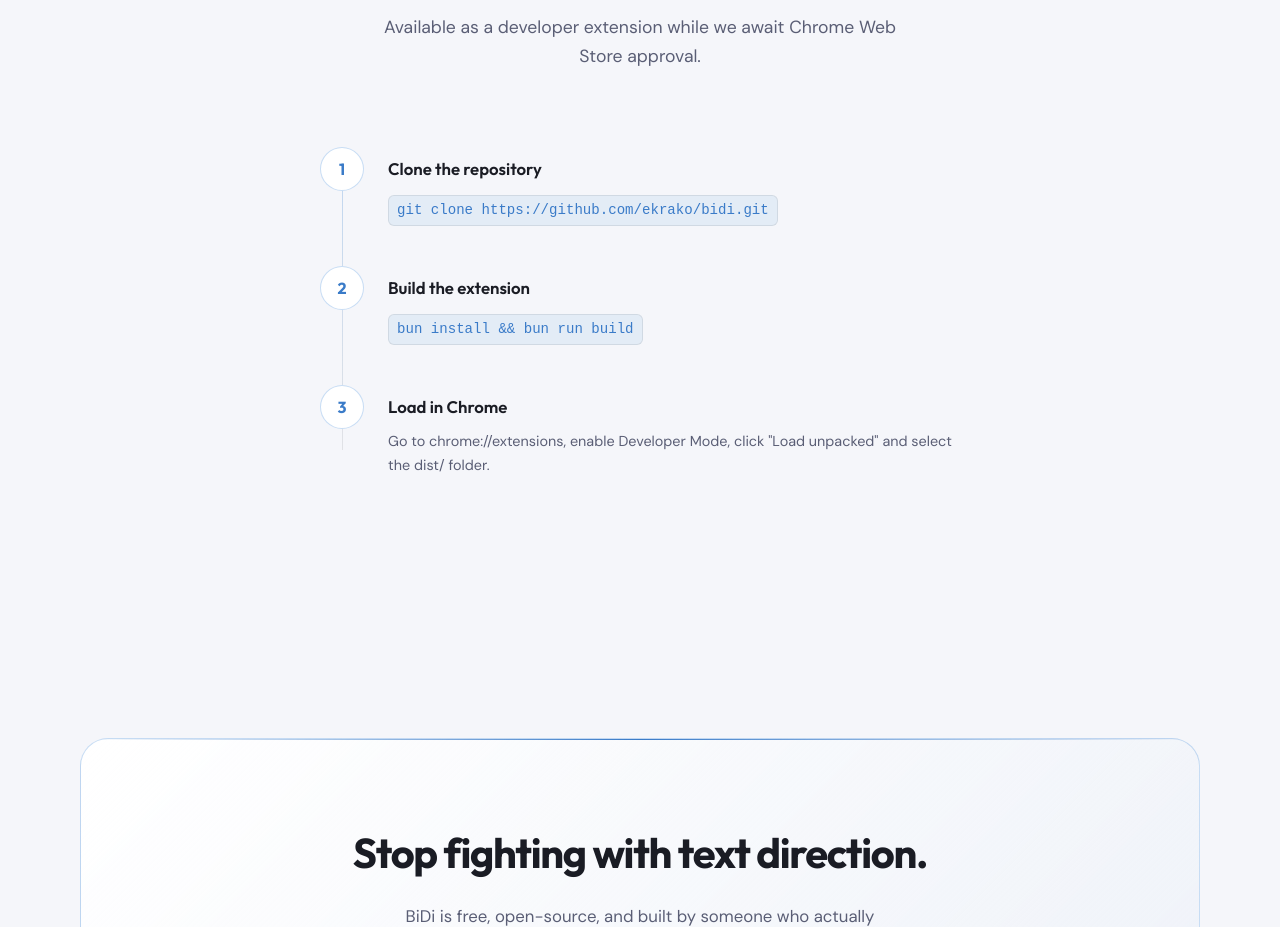
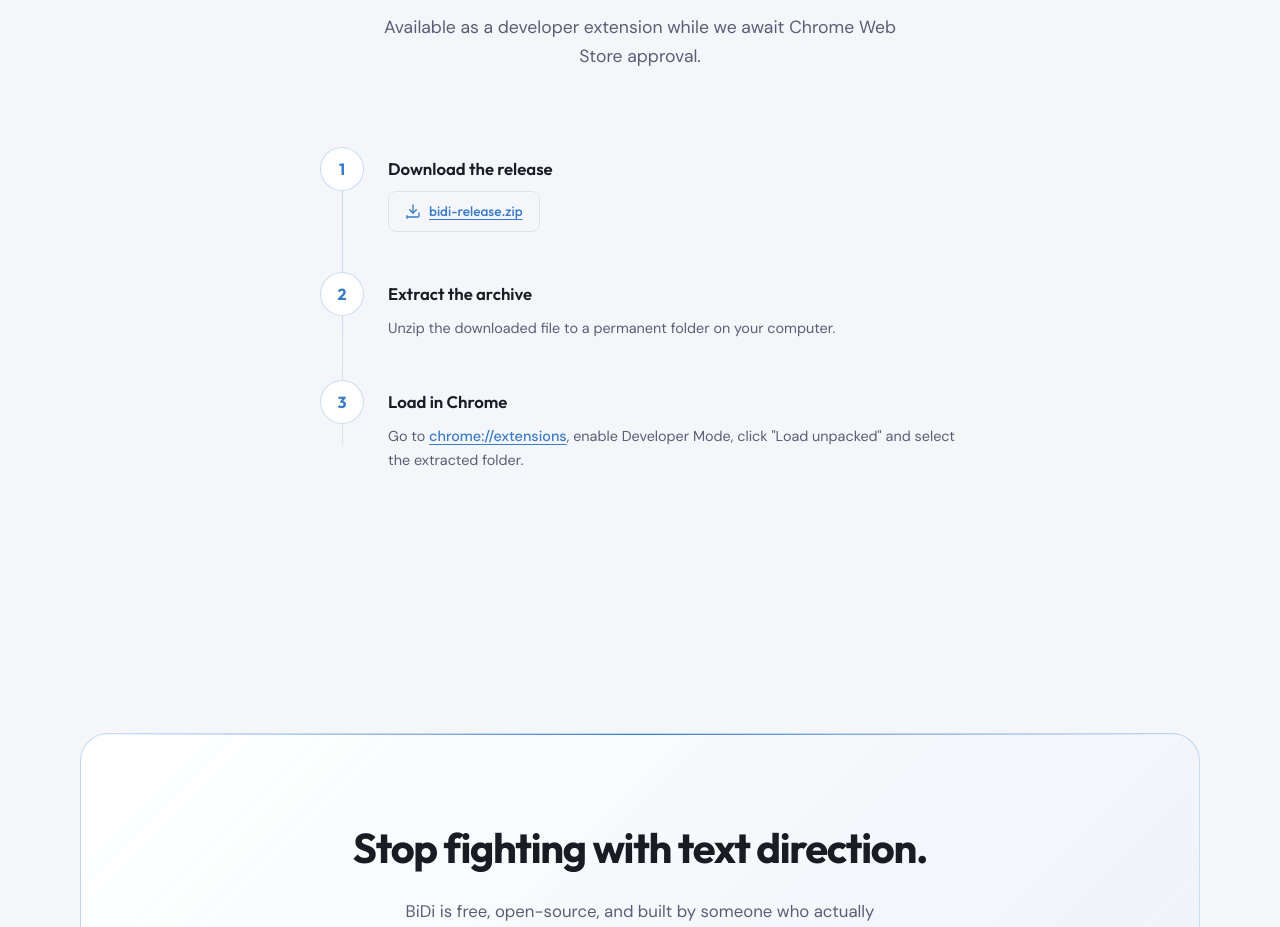
Before and after one commit to ekrako/bidi, a website with bundled scripts: page website/index.html in a window 1280 px wide. Shown: the part 3543-4470 px from the top of the page. Built offline with nearby package versions, Linux system fonts and the light colour scheme.

Commit message:
Update installation instructions to use release zip (#10)
* Update installation instructions to use release zip

* Add unit tests for website logic and export functions for testing

* Make chrome://extensions a hyperlink in installation steps

* Add styling and target blank to chrome extensions link

* Use latest release URL and strengthen unit test assertion

```diff
--- a/docs/style.css
+++ b/docs/style.css
@@ -529,6 +529,13 @@ code {
 .btn--lg {
   padding: 18px 40px;
   font-size: 1.05rem;
+}
+
+.btn--sm {
+  padding: 8px 16px;
+  gap: 8px;
+  font-size: 0.85rem;
+  border-radius: var(--radius-sm);
 }
 
 /* --- Hero --- */
@@ -1139,6 +1146,18 @@ html[dir="rtl"] .install__steps::before {
   margin-top: 4px;
 }
 
+.install__detail a {
+  color: var(--color-primary);
+  text-decoration: underline;
+  text-underline-offset: 3px;
+  font-weight: 500;
+  transition: opacity 0.2s;
+}
+
+.install__detail a:hover {
+  opacity: 0.8;
+}
+
 /* --- CTA Section --- */
 .cta-section {
   position: relative;
--- a/package.json
+++ b/package.json
@@ -11,7 +11,8 @@
   },
   "devDependencies": {
     "@types/bun": "latest",
-    "@types/chrome": "^0.1.38"
+    "@types/chrome": "^0.1.38",
+    "happy-dom": "^20.8.9"
   },
   "peerDependencies": {
     "typescript": "^5"
--- a/website/index.html
+++ b/website/index.html
@@ -206,22 +206,27 @@
             <div class="install__step">
               <div class="install__number">1</div>
               <div class="install__detail">
-                <h4 data-en="Clone the repository" data-he="שכפל את המאגר">Clone the repository</h4>
-                <code>git clone https://github.com/ekrako/bidi.git</code>
+                <h4 data-en="Download the release" data-he="הורד את הגרסה">Download the release</h4>
+                <p>
+                  <a href="https://github.com/ekrako/bidi/releases/latest/download/bidi-release.zip" class="btn btn--ghost btn--sm">
+                    <svg class="btn__icon" width="16" height="16" viewBox="0 0 24 24" fill="none" stroke="currentColor" stroke-width="2" stroke-linecap="round" stroke-linejoin="round"><path d="M21 15v4a2 2 0 0 1-2 2H5a2 2 0 0 1-2-2v4"/><polyline points="7 10 12 15 17 10"/><line x1="12" y1="15" x2="12" y2="3"/></svg>
+                    <span>bidi-release.zip</span>
+                  </a>
+                </p>
               </div>
             </div>
             <div class="install__step">
               <div class="install__number">2</div>
               <div class="install__detail">
-                <h4 data-en="Build the extension" data-he="בנה את התוסף">Build the extension</h4>
-                <code>bun install && bun run build</code>
+                <h4 data-en="Extract the archive" data-he="חלץ את הארכיון">Extract the archive</h4>
+                <p data-en="Unzip the downloaded file to a permanent folder on your computer." data-he="חלץ את הקובץ שהורדת לתיקייה קבועה במחשב שלך.">Unzip the downloaded file to a permanent folder on your computer.</p>
               </div>
             </div>
             <div class="install__step">
               <div class="install__number">3</div>
               <div class="install__detail">
                 <h4 data-en="Load in Chrome" data-he="טען בכרום">Load in Chrome</h4>
-                <p data-en="Go to chrome://extensions, enable Developer Mode, click &quot;Load unpacked&quot; and select the dist/ folder." data-he="עבור ל-chrome://extensions, הפעל מצב מפתח, לחץ על &quot;טען ללא אריזה&quot; ובחר את תיקיית dist/.">Go to chrome://extensions, enable Developer Mode, click "Load unpacked" and select the dist/ folder.</p>
+                <p data-html data-en="Go to <a href='chrome://extensions' target='_blank'>chrome://extensions</a>, enable Developer Mode, click &quot;Load unpacked&quot; and select the extracted folder." data-he="עבור ל-<a href='chrome://extensions' target='_blank'>chrome://extensions</a>, הפעל מצב מפתח, לחץ על &quot;טען ללא אריזה&quot; ובחר את התיקייה שחולצה.">Go to <a href="chrome://extensions" target="_blank">chrome://extensions</a>, enable Developer Mode, click "Load unpacked" and select the extracted folder.</p>
               </div>
             </div>
           </div>
--- a/website/main.ts
+++ b/website/main.ts
@@ -6,14 +6,14 @@ const SUPPORTED_LANGS: Lang[] = ["en", "he"];
 /**
  * Validates and returns a supported language.
  */
-function validateLang(lang: string | null): Lang {
+export function validateLang(lang: string | null): Lang {
   return SUPPORTED_LANGS.includes(lang as Lang) ? (lang as Lang) : "en";
 }
 
 /**
  * Initializes the language toggle button, applying the saved language preference or defaulting to English.
  */
-function initLanguageToggle() {
+export function initLanguageToggle() {
   const toggle = document.getElementById("langToggle") as HTMLButtonElement;
   if (!toggle) return;
 
@@ -51,7 +51,7 @@ function initLanguageToggle() {
  * Applies the specified language to the document, updating direction, translatable elements, and the page title.
  * @param lang - The language to apply ('en' or 'he').
  */
-function applyLanguage(lang: Lang) {
+export function applyLanguage(lang: Lang) {
   const html = document.documentElement;
 
   // Set document direction and language
@@ -176,7 +176,7 @@ const SUPPORTED_THEMES: Theme[] = ["light", "dark"];
 /**
  * Validates and returns a supported theme.
  */
-function validateTheme(theme: string | null): Theme {
+export function validateTheme(theme: string | null): Theme {
   return SUPPORTED_THEMES.includes(theme as Theme) ? (theme as Theme) : getSystemTheme();
 }
 
@@ -191,7 +191,7 @@ function getSystemTheme(): Theme {
 /**
  * Initializes the theme toggle button, applying the saved theme preference or defaulting to the system theme.
  */
-function initThemeToggle() {
+export function initThemeToggle() {
   const toggle = document.getElementById("themeToggle") as HTMLButtonElement;
   if (!toggle) return;
 
--- a/website/style.css
+++ b/website/style.css
@@ -529,6 +529,13 @@ code {
 .btn--lg {
   padding: 18px 40px;
   font-size: 1.05rem;
+}
+
+.btn--sm {
+  padding: 8px 16px;
+  gap: 8px;
+  font-size: 0.85rem;
+  border-radius: var(--radius-sm);
 }
 
 /* --- Hero --- */
@@ -1139,6 +1146,18 @@ html[dir="rtl"] .install__steps::before {
   margin-top: 4px;
 }
 
+.install__detail a {
+  color: var(--color-primary);
+  text-decoration: underline;
+  text-underline-offset: 3px;
+  font-weight: 500;
+  transition: opacity 0.2s;
+}
+
+.install__detail a:hover {
+  opacity: 0.8;
+}
+
 /* --- CTA Section --- */
 .cta-section {
   position: relative;
```
Also changed, not shown: docs/index.html (+10 -5 lines), docs/main.js (+1 -1 lines), website/main.test.ts (added, +178 -0 lines), 1 other file.
